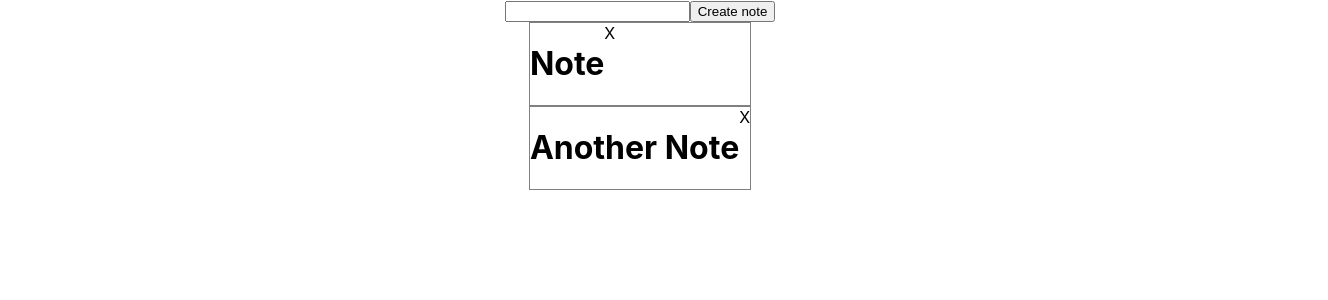
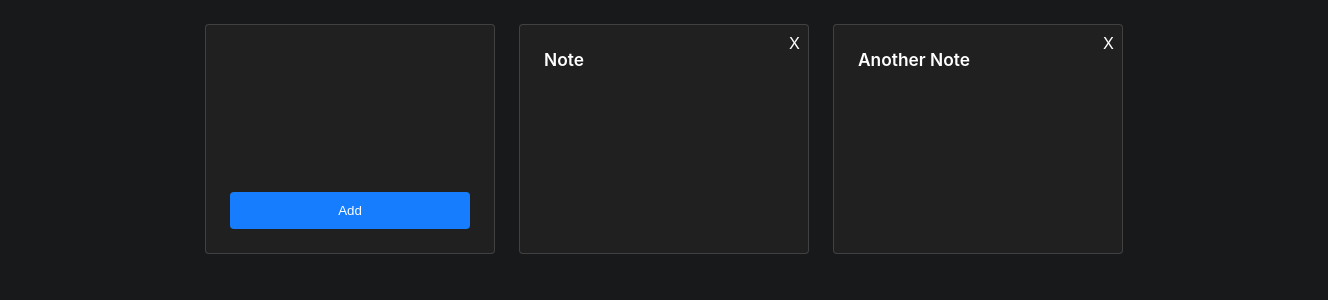
Before and after one commit to theruslanusmanov/keep, a React (Create React App) app in the folder src/keep-app/: page / in a window 1280 px wide. Shown: the top 300 px of the page, 1328 px wide, since content can reach past the window. Built offline with nearby package versions, Linux system fonts and the light colour scheme.

Commit message:
update style

```diff
--- a/src/keep-app/src/App.css
+++ b/src/keep-app/src/App.css
@@ -1,10 +1,62 @@
 .App {
+  width: 100%;
+  height: 100%;
+  padding: 24px;
   display: flex;
   flex-direction: column;
   align-items: center;
+  background-color: #18191b;
+  color: white;
+}
+
+.notes {
+  display: flex;
+  flex-wrap: wrap;
+  gap: 24px;
 }
 
 .note {
+  position: relative;
   display: flex;
-  border: 1px solid gray;
+  background-color: #202021;
+  border: 1px solid rgba(255, 255, 255, 0.15);
+  border-radius: 4px;
+  width: 240px;
+  height: 180px;
+  padding: 24px;
 }
+
+.note span {
+  font-weight: 600;
+  font-size: 13pt;
+}
+
+.note .delete-button {
+  position: absolute;
+  top: 8px;
+  right: 8px;
+}
+
+.create-note {
+  color: white;
+  background-color: #202021;
+  display: flex;
+  flex-direction: column;
+}
+
+.create-note textarea {
+  color: white;
+  background-color: #202021;
+  height: 100%;
+  resize: none;
+  border: none;
+  outline: none;
+}
+
+.create-note button {
+  height: 48px;
+  color: white;
+  background-color: #167dff;
+  border: unset;
+  border-radius: 4px;
+}
--- a/src/keep-app/src/App.tsx
+++ b/src/keep-app/src/App.tsx
@@ -45,22 +45,22 @@ function App() {
 
   return (
     <div className="App">
-      <div className="create-note">
-        <input type="text" data-cy="note-body"/>
+      <div className="notes" data-cy="notes">
+        <div className="create-note note">
+          <textarea data-cy="note-body"/>
           <button
             className="create-button"
             data-cy="create-button"
             onClick={() => createNote()}
           >
-          Create note
+            Add
           </button>
         </div>
-      <div className="notes" data-cy="notes">
         {
           notes.map((v, i) => (
             <div key={i} className="note" data-cy="note">
-              <h1>{v.body}</h1>
-              <div data-cy="delete-button" onClick={() => removeNote(v.id)}>X</div>
+              <span>{v.body}</span>
+              <div className="delete-button" data-cy="delete-button" onClick={() => removeNote(v.id)}>X</div>
             </div>
           ))
         }
--- a/src/keep-app/src/index.css
+++ b/src/keep-app/src/index.css
@@ -5,9 +5,5 @@ body {
     sans-serif;
   -webkit-font-smoothing: antialiased;
   -moz-osx-font-smoothing: grayscale;
+  background-color: #18191b;
 }
-
-code {
-  font-family: source-code-pro, Menlo, Monaco, Consolas, 'Courier New',
-    monospace;
-}
```
Lines whose indentation alone changed are shown as unchanged.
